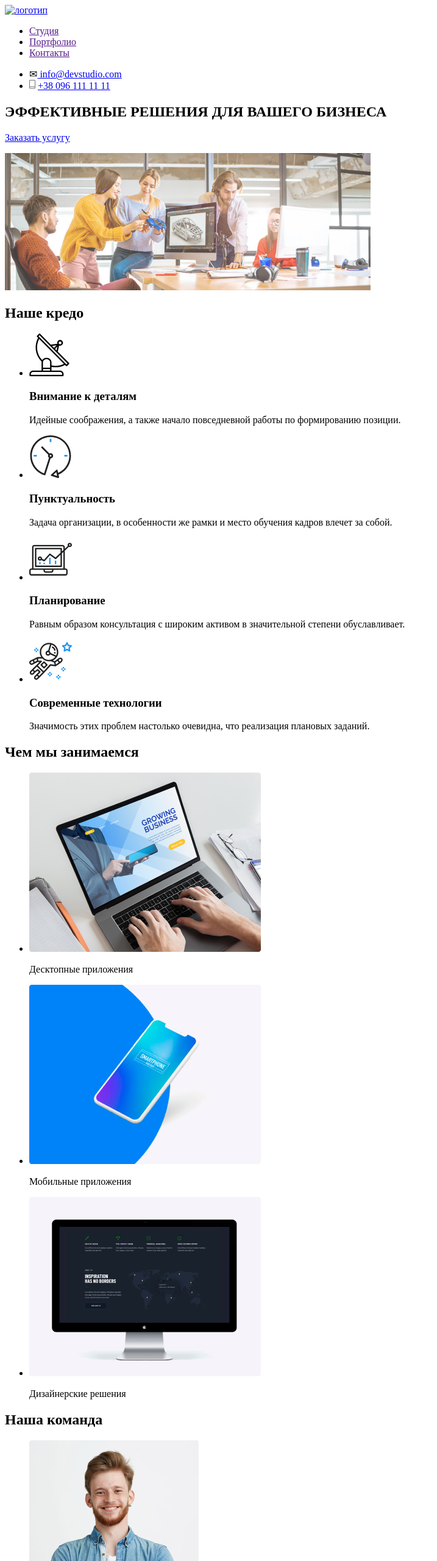
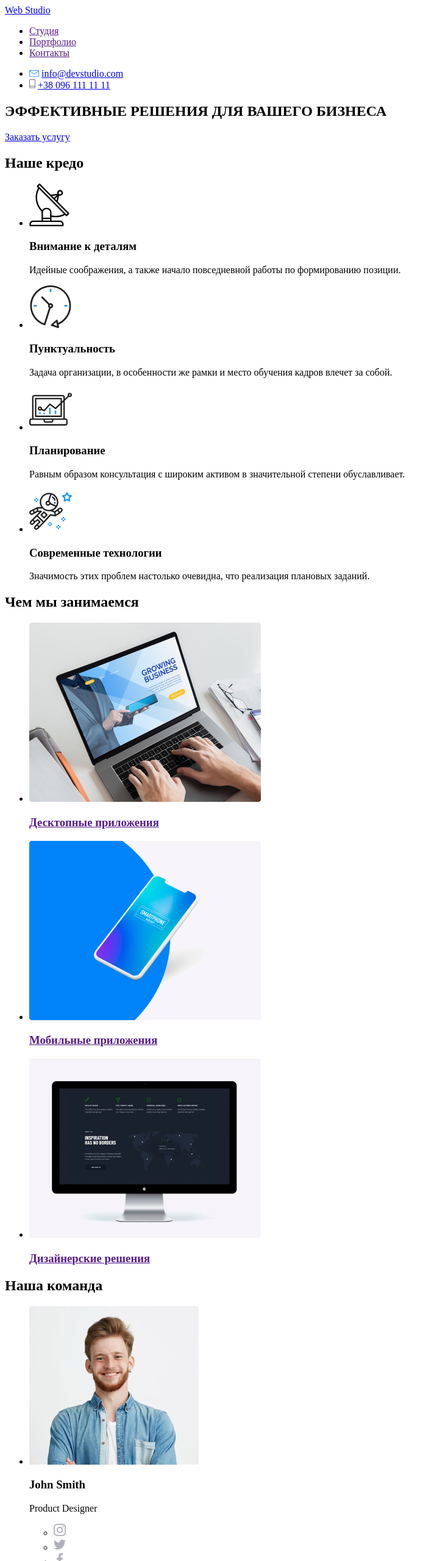
Before and after one commit to iCarusoo/goit-markup-hw-01, a plain HTML site: page index.html in a window 1280 px wide. Shown: the top 2560 px of the page at 61% size, without its empty margins (0-717 px from the left). Drawn offline with Linux system fonts and the light colour scheme.

Commit message:
Исправления (ver.2)
Внес 9 исправлений на которые указала ментор.

```diff
--- a/index.html
+++ b/index.html
@@ -8,18 +8,17 @@
   <body>
     <header>
       <nav>
-        <a href="index.html">
-          <img src="./images/logo.png" alt="логотип" />
-        </a>
-      </nav>
+        <a href="index.html">Web Studio</a>
         <ul>
           <li><a href="">Студия</a></li>
           <li><a href="">Портфолио</a></li>
           <li><a href="">Контакты</a></li>
         </ul>
+      </nav>
       <ul>
         <li>
-          &#9993;<a href="mailto:info@devstudio.com"> info@devstudio.com</a>
+          <img src="./images/envelope(hover).svg" alt="иконка письма" />
+          <a href="mailto:info@devstudio.com"> info@devstudio.com</a>
         </li>
         <li>
           <img src="./images/vector.svg" alt="иконка смартфона" />
@@ -27,21 +26,18 @@
         </li>
       </ul>
     </header>
+    <main>
       <div>
         <section>
           <h1>ЭФФЕКТИВНЫЕ РЕШЕНИЯ ДЛЯ ВАШЕГО БИЗНЕСА</h1>
           <a href="https://google.com/">Заказать услугу</a>
-        <p><img src="./images/header.png" alt="Команда" width="600" /></p>
         </section>
       </div>
-    <main>
       <section>
         <h2>Наше кредо</h2>
         <ul>
           <li>
-            <p>
-              <a href=""><img src="/images/antena.svg" alt="антена" /></a>
-            </p>
+            <img src="./images/antena.svg" alt="антена" />
             <h3>Внимание к деталям</h3>
             <p>
               Идейные соображения, а также начало повседневной работы по
@@ -49,9 +45,7 @@
             </p>
           </li>
           <li>
-            <p>
-              <a href=""><img src="./images/clock1.svg" alt="часы" /></a>
-            </p>
+            <img src="./images/clock1.svg" alt="часы" />
             <h3>Пунктуальность</h3>
             <p>
               Задача организации, в особенности же рамки и место обучения кадров
@@ -59,9 +53,7 @@
             </p>
           </li>
           <li>
-            <p>
-              <a href=""><img src="./images/diagram1.svg" alt="компьютер" /></a>
-            </p>
+            <img src="./images/diagram1.svg" alt="компьютер" />
             <h3>Планирование</h3>
             <p>
               Равным образом консультация с широким активом в значительной
@@ -69,11 +61,7 @@
             </p>
           </li>
           <li>
-            <p>
-              <a href=""
-                ><img src="./images/astronaut1.svg" alt="астронавт"
-              /></a>
-            </p>
+            <img src="./images/astronaut1.svg" alt="астронавт" />
             <h3>Современные технологии</h3>
             <p>
               Значимость этих проблем настолько очевидна, что реализация
@@ -87,21 +75,21 @@
         <ul>
           <li>
             <a href=""
-              ><img src="./images/desktop.png" alt="Десктопные приложения"
-            /></a>
-            <p>Десктопные приложения</p>
+              ><img src="./images/desktop.png" alt="Десктопные приложения" />
+              <h3>Десктопные приложения</h3></a
+            >
           </li>
           <li>
             <a href=""
-              ><img src="./images/mobile.png" alt="Мобильные приложения"
-            /></a>
-            <p>Мобильные приложения</p>
+              ><img src="./images/mobile.png" alt="Мобильные приложения" />
+              <h3>Мобильные приложения</h3></a
+            >
           </li>
           <li>
             <a href=""
-              ><img src="./images/design.png" alt="Дизайнерские решения"
-            /></a>
-            <p>Дизайнерские решения</p>
+              ><img src="./images/design.png" alt="Дизайнерские решения" />
+              <h3>Дизайнерские решения</h3></a
+            >
           </li>
         </ul>
       </section>
@@ -109,7 +97,7 @@
         <h2>Наша команда</h2>
         <ul>
           <li>
-            <p><img src="./images/JohnSmith.png" alt="John Smith" /></p>
+            <img src="./images/JohnSmith.png" alt="John Smith" />
             <h3>John Smith</h3>
             <p>Product Designer</p>
             <ul>
@@ -136,7 +124,7 @@
             </ul>
           </li>
           <li>
-            <p><img src="./images/MartaStewart.png" alt="Marta Stewart" /></p>
+            <img src="./images/MartaStewart.png" alt="Marta Stewart" />
             <h3>Marta Stewart</h3>
             <p>Frontend Developer</p>
             <ul>
@@ -163,7 +151,7 @@
             </ul>
           </li>
           <li>
-            <p><img src="./images/RobertJakis.png" alt="Robert Jakis" /></p>
+            <img src="./images/RobertJakis.png" alt="Robert Jakis" />
             <h3>Robert Jakis</h3>
             <p>Marketing</p>
             <ul>
@@ -190,7 +178,7 @@
             </ul>
           </li>
           <li>
-            <p><img src="./images/MartinDoe.png" alt="Martin Doe" /></p>
+            <img src="./images/MartinDoe.png" alt="Martin Doe" />
             <h3>Martin Doe</h3>
             <p>UI Designer</p>
             <ul>
@@ -253,12 +241,12 @@
       </section>
     </main>
     <footer>
-      <img src="./images/logo.png" alt="логотип" />
-      <ul>
-        <li><address>г. Киев, пр-т Леси Украинки, 26</address></li>
-        <li><a href="mailto:info@example.com"> info@example.com</a></li>
-        <li><a href="tel:+380961111111">+38 096 111 11 11</a></li>
-      </ul>
+      <a href="index.html">Web Studio</a>
+      <address>
+        г. Киев, пр-т Леси Украинки, 26 <br />
+        <a href="mailto:info@devstudio.com">info@devstudio.com </a><br />
+        <a href="tel:+380961111111">+38 096 111 11 11</a>
+      </address>
 
       <p>ПРИСОЕДИНЯЙТЕСЬ</p>
       <ul>
```
Also changed, not shown: images/envelope(hover).svg (added). Lines whose indentation alone changed are shown as unchanged.
